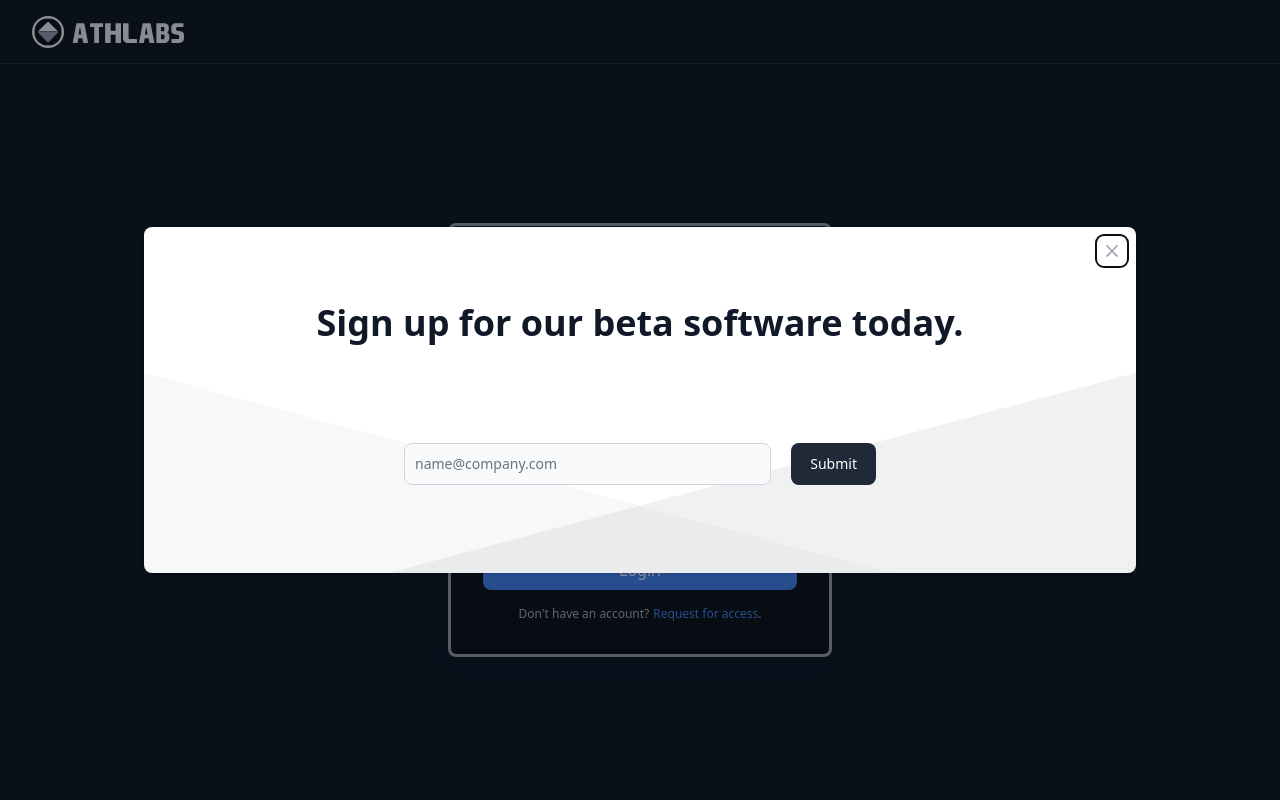
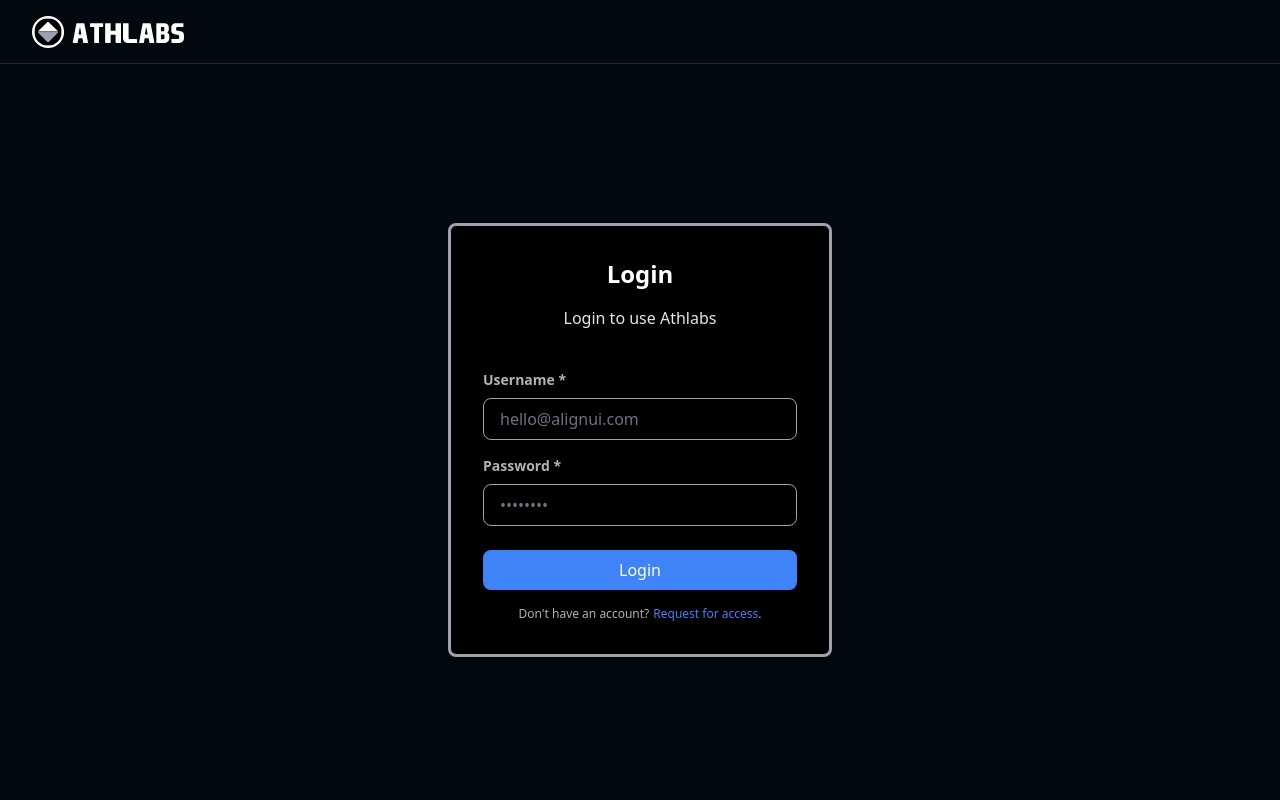
Before and after one commit to 4722794/athlabs-frontend, a Next.js app: page /login in a window 1280 px wide. Shown: the top 800 px of the page. Built offline with nearby package versions, Linux system fonts and the light colour scheme.

Commit message:
push my code

```diff
--- a/src/app/components/AdminHeader.tsx
+++ b/src/app/components/AdminHeader.tsx
@@ -6,8 +6,6 @@ const Header = () => {
     <header className="bg-[#171717]  text-white text-left sticky top-0 flex items-center  w-full z-30 h-16  border-b border-white/50">
       <div className="flex justify-between items-center w-full px-6">
         <div className=" inline-flex justify-between">
-
-
           <a className=" inline-flex h-8 xl:h-8 2xl:h-10  items-start">
             <Image
               src={"/images/logo.svg"}
@@ -20,7 +18,7 @@ const Header = () => {
         </div>
 
         <div className=" inline-flex justify-between">
-          <a className=" w-14 h-14 hover:bg-gray-700 inline-flex justify-center items-center rounded-full cursor-pointer">
+          {/* <a className=" w-14 h-14 hover:bg-gray-700 inline-flex justify-center items-center rounded-full cursor-pointer">
             <svg
               width="30"
               height="37"
@@ -33,7 +31,7 @@ const Header = () => {
                 fill="white"
               />
             </svg>
-          </a>
+          </a> */}
 
           <a className=" w-14 h-14 hover:bg-gray-700 inline-flex justify-center items-center rounded-full cursor-pointer">
             <svg
--- a/src/app/components/Header.tsx
+++ b/src/app/components/Header.tsx
@@ -3,9 +3,10 @@ import React from "react";
 
 interface HeaderProps {
   showButton?: boolean;
+  joinUSAction?: any;
 }
 
-const Header: React.FC<HeaderProps> = ({ showButton = true }) => {
+const Header: React.FC<HeaderProps> = ({ showButton = true, joinUSAction }) => {
   return (
     <header className="bg-[#04080f]  text-white text-left items-center flex fixed w-full top-0 z-30 h-14 md:h-16  lg:h-16 xl:h-16 2xl:h-24 border-b border-gray-800">
       <div className="container mx-auto self-center px-6 md:px-8 flex justify-between items-center">
@@ -21,7 +22,10 @@ const Header: React.FC<HeaderProps> = ({ showButton = true }) => {
 
         {showButton ? (
           <div className=" hidden lg:inline-flex items-center">
-            <a className="py-2 px-3  text-sm  font-semibold  text-white cursor-pointer">
+            <a
+              className="py-2 px-3  text-sm  font-semibold  text-white cursor-pointer"
+              onClick={joinUSAction}
+            >
               JOIN US
             </a>
             <a className="py-2 px-3  text-sm  font-semibold  text-white cursor-pointer">
--- a/src/app/components/HealthApp.tsx
+++ b/src/app/components/HealthApp.tsx
@@ -322,7 +322,7 @@ const HealthApp = () => {
               <h1 className="hp-slide__title">
                 Elevate your game with expert insights
                 <div className=" pt-3 text-yellow-500 text-lg 2xl:text-xl">
-                  Comming soon
+                  (coming soon)
                 </div>
               </h1>
               <p className="hp-slide__text">
--- a/src/app/components/Sidebar.tsx
+++ b/src/app/components/Sidebar.tsx
@@ -35,7 +35,7 @@ const Sidebar: React.FC<SidebarProps> = ({ modalOpen, toggleSidebar }) => {
                         fill="white"
                       />
                     </svg>
-                    <span className=" text-sm"> New chat</span>
+                    <span className=" text-sm">New Analysis </span>
                   </div>
                 </button>
                 <button
--- a/src/app/components/SignUp.tsx
+++ b/src/app/components/SignUp.tsx
@@ -3,19 +3,18 @@
 import { Button, Checkbox, Label, Modal, TextInput } from "flowbite-react";
 import { useState } from "react";
 
-function SignUp() {
-  const [openModal, setOpenModal] = useState(true);
+interface SignUpProps {
+  popupAction: boolean;
+  onCloseModal: boolean;
+}
+
+const SignUp: React.FC<SignUpProps> = ({ popupAction, onCloseModal }) => {
   const [email, setEmail] = useState("");
-
-  function onCloseModal() {
-    setOpenModal(false);
-    setEmail("");
-  }
 
   return (
     <Modal
       className=" z-50"
-      show={openModal}
+      show={popupAction}
       size="5xl"
       onClose={onCloseModal}
       popup
@@ -68,6 +67,6 @@ function SignUp() {
       </Modal.Body>
     </Modal>
   );
-}
+};
 
 export default SignUp;
--- a/src/app/layout/LandingLayout.tsx
+++ b/src/app/layout/LandingLayout.tsx
@@ -3,6 +3,7 @@ import { Inter } from "next/font/google";
 import Header from "@/app/components/Header";
 import Footer from "@/app/components/Footer";
 import SignUp from "../components/SignUp";
+import { useState } from "react";
 
 interface LandingLayoutProps {
   showButton?: boolean;
@@ -15,11 +16,17 @@ const LandingLayout: React.FC<LandingLayoutProps> = ({
   footerClass,
   children,
 }) => {
+  const [modalOpen, setOpenModal] = useState(false);
+
+  const joinModalHandler = () => {
+    setOpenModal(!modalOpen);
+  };
+
   return (
     <>
-      <Header showButton={showButton} />
+      <Header showButton={showButton} joinUSAction={joinModalHandler} />
       {children}
-      <SignUp />
+      <SignUp popupAction={modalOpen} onCloseModal={joinModalHandler} />
       <Footer className={footerClass} />
     </>
   );
```
Lines whose indentation alone changed are shown as unchanged.
